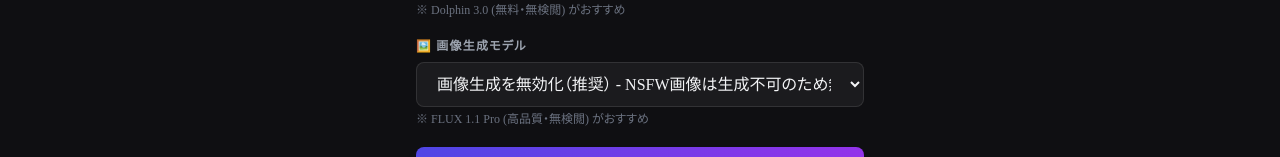
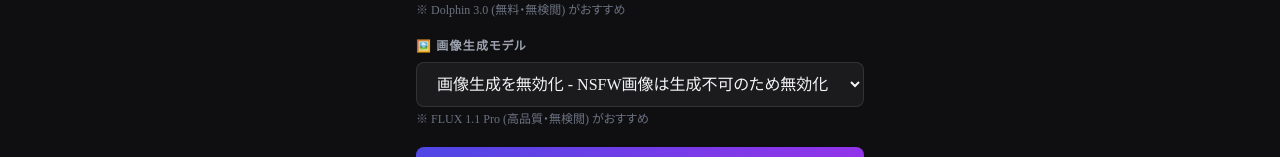
Before and after one commit to kjmanz/TTgame, a React (Vite) app: page / in a window 1280 px wide. Shown: the part 581-738 px from the top of the page. Built offline with nearby package versions, Linux system fonts and the light colour scheme; a web font is replaced by a local one.

Commit message:
chore: simplify image model list to none only

```diff
--- a/components/ApiKeyScreen.tsx
+++ b/components/ApiKeyScreen.tsx
@@ -22,32 +22,13 @@
 ];
 
 // 利用可能な画像生成モデル一覧
-// ※価格順：安い順に並んでいます
-// ※注意: OpenRouterの画像生成モデルは全てNSFWコンテンツを生成できません
+// ※注意: OpenRouterの画像生成モデルはNSFWコンテンツを生成できないため無効化推奨
 export const AVAILABLE_IMAGE_MODELS = [
   {
     id: 'none',
-    name: '画像生成を無効化（推奨）',
-    description: 'NSFW画像は生成不可のため無効化推奨',
+    name: '画像生成を無効化',
+    description: 'NSFW画像は生成不可のため無効化',
     price: '無料'
-  },
-  {
-    id: 'google/gemini-2.5-flash-image',
-    name: 'Gemini 2.5 Flash Image',
-    description: '最安・高速（NSFW不可）',
-    price: '$0.001/枚'
-  },
-  {
-    id: 'openai/gpt-5-image-mini',
-    name: 'GPT-5 Image Mini',
-    description: '高品質・実写風（NSFW不可）',
-    price: '$1.1/M'
-  },
-  {
-    id: 'openai/gpt-5-image',
-    name: 'GPT-5 Image',
-    description: '最高品質（NSFW不可）',
-    price: '$5/M'
   }
 ];
 
```
